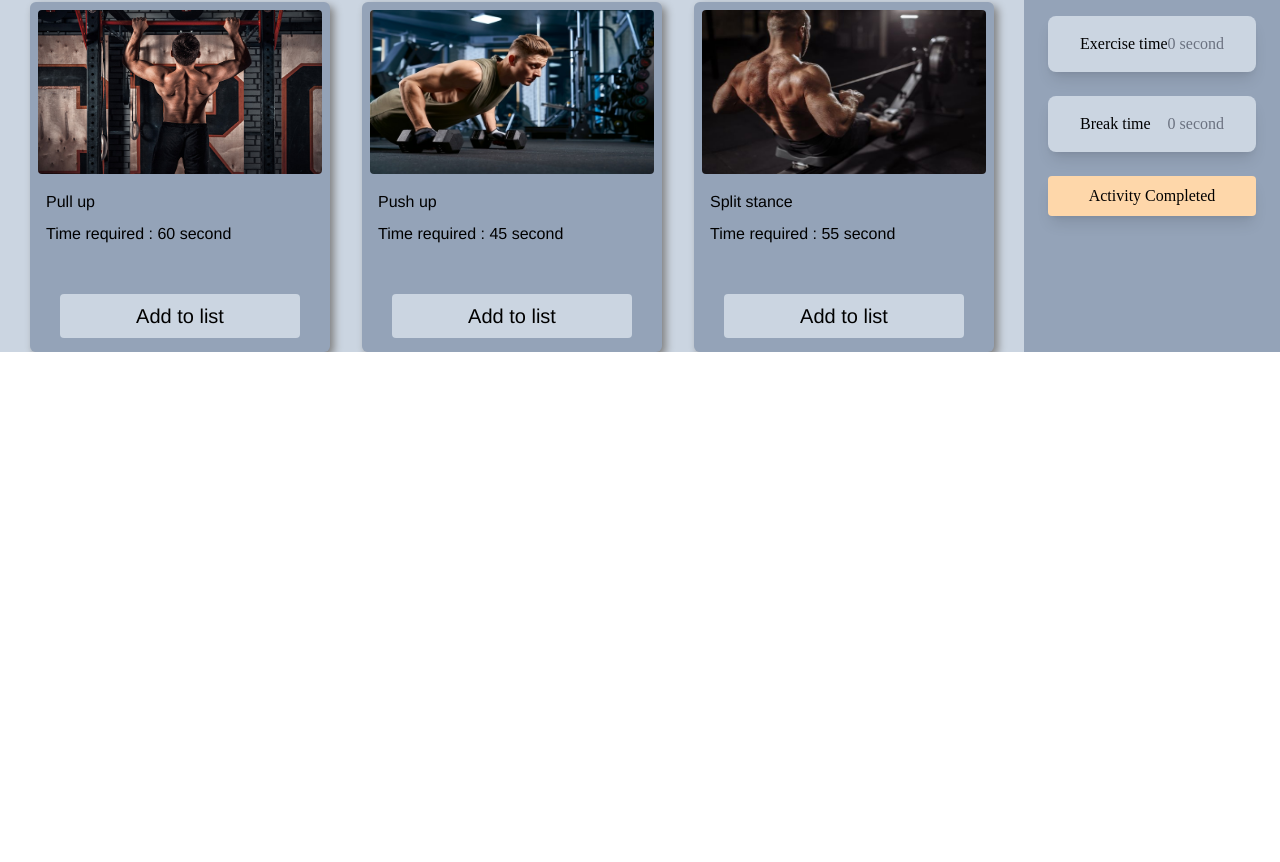
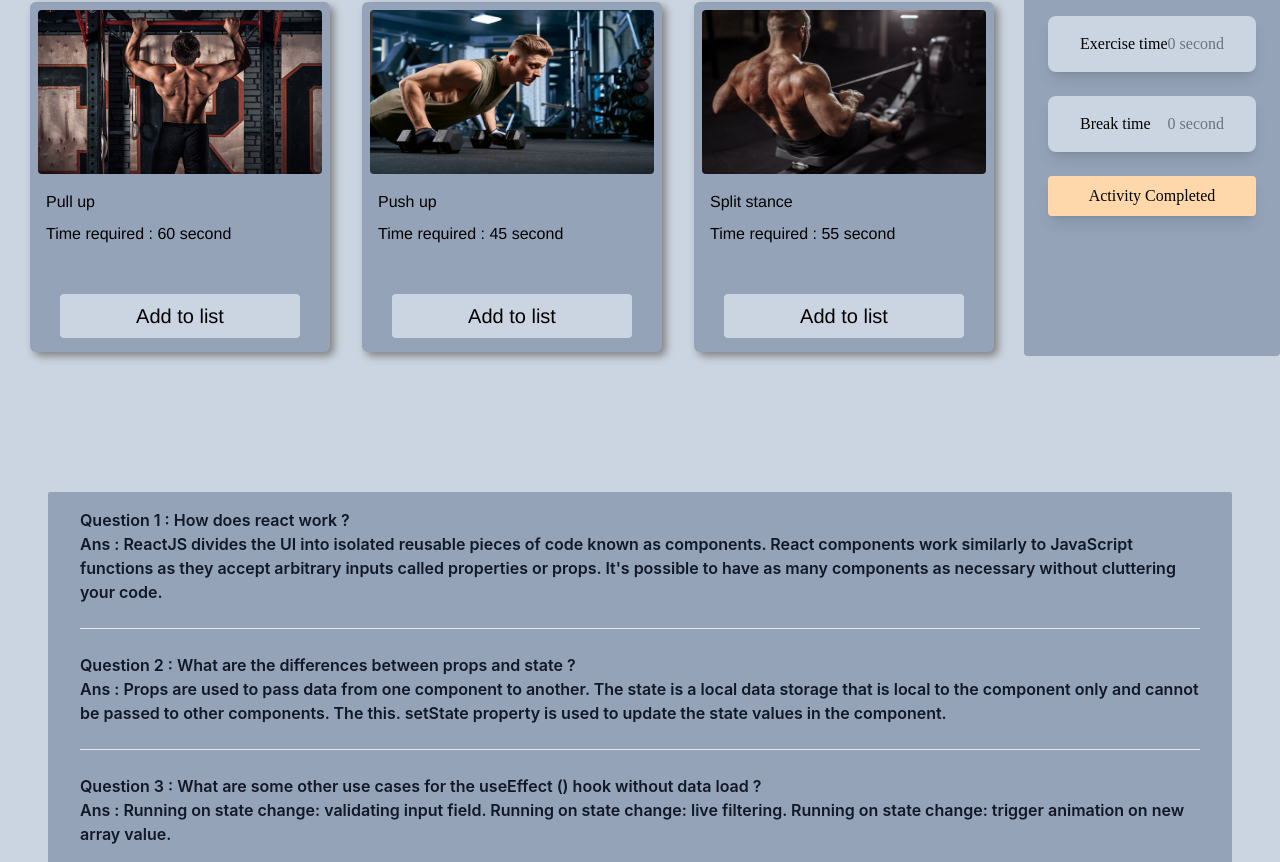
Before and after one commit to atikdev-bd/GYM-Area, a React (Create React App) app: page / in a window 1280 px wide. Shown: the part 580-1442 px from the top of the page. Before the commit the page ends 932 px from the top, so only its background shows below. Built offline with nearby package versions, Linux system fonts and the light colour scheme.

Commit message:
question ans added

```diff
--- a/src/App.js
+++ b/src/App.js
@@ -2,13 +2,15 @@ import "react-toastify/dist/ReactToastify.css";
 import "./App.css";
 import Cart from "./components/CartBlog/Cart";
 import Navbar from "./components/CartBlog/header/Navbar";
+import Question from "./components/CartBlog/quastion/Question";
 
 
 function App() {
   return (
-    <div className="App">
+    <div className="App bg-slate-300">
       <Navbar></Navbar>
       <Cart></Cart>
+    <Question></Question>
     </div>
   );
 }
--- a/src/components/CartBlog/Cart.css
+++ b/src/components/CartBlog/Cart.css
@@ -5,9 +5,13 @@
 }
 .cart-summary {
   font-family: "Times New Roman", Times, serif;
+  height: 856px;
+  border-bottom: 0;
+  border-radius: 4px;
 }
 .cart-section {
   margin-top: 120px !important;
+  margin-bottom: 60px !important;
   margin: auto;
 }
 .my-info {
--- a/src/components/CartBlog/Cart.js
+++ b/src/components/CartBlog/Cart.js
@@ -39,6 +39,7 @@ const Cart = () => {
             info={gymInfo}
             addToCart={addToCart}
           ></SingleCart>
+
         ))}
       </div>
       <div className="cart-summary bg-slate-400">
--- a/src/components/CartBlog/gymInfo/SingleCart.js
+++ b/src/components/CartBlog/gymInfo/SingleCart.js
@@ -18,6 +18,7 @@ const SingleCart = (props) => {
         </div>
       </div>
     </div>
+
   );
 };
 
--- /dev/null
+++ b/src/components/CartBlog/quastion/Question.js
@@ -0,0 +1,42 @@
+import React from "react";
+import "./Question.css";
+
+const Question = () => {
+  return (
+    <div className="mt-20 mx-12 rounded-t-sm  text-gray-900 font-semibold  bg-slate-400">
+      <div className="question px-8 py-4">
+        <h1>Question 1 : How does react work ?</h1>
+        <p>
+          Ans : ReactJS divides the UI into isolated reusable pieces of code
+          known as components. React components work similarly to JavaScript
+          functions as they accept arbitrary inputs called properties or props.
+          It's possible to have as many components as necessary without
+          cluttering your code.
+        </p>
+        <br />
+        <hr />
+        <br />
+        <h1>
+          Question 2 : What are the differences between props and state ?
+        </h1>
+        <p>
+          Ans : Props are used to pass data from one component to another. The
+          state is a local data storage that is local to the component only and
+          cannot be passed to other components. The this. setState property is
+          used to update the state values in the component.
+        </p>
+        <br />
+        <hr />
+        <br />
+        <h1>Question 3 : What are some other use cases for the useEffect () hook without data load ? </h1>
+        <p>
+          Ans : Running on state change: validating input field. Running on
+          state change: live filtering. Running on state change: trigger
+          animation on new array value.
+        </p>
+      </div>
+    </div>
+  );
+};
+
+export default Question;
```
Also changed, not shown: src/components/CartBlog/quastion/Quastion.css (deleted), src/components/CartBlog/quastion/Quastion.js (deleted), src/components/CartBlog/quastion/Question.css (added).
